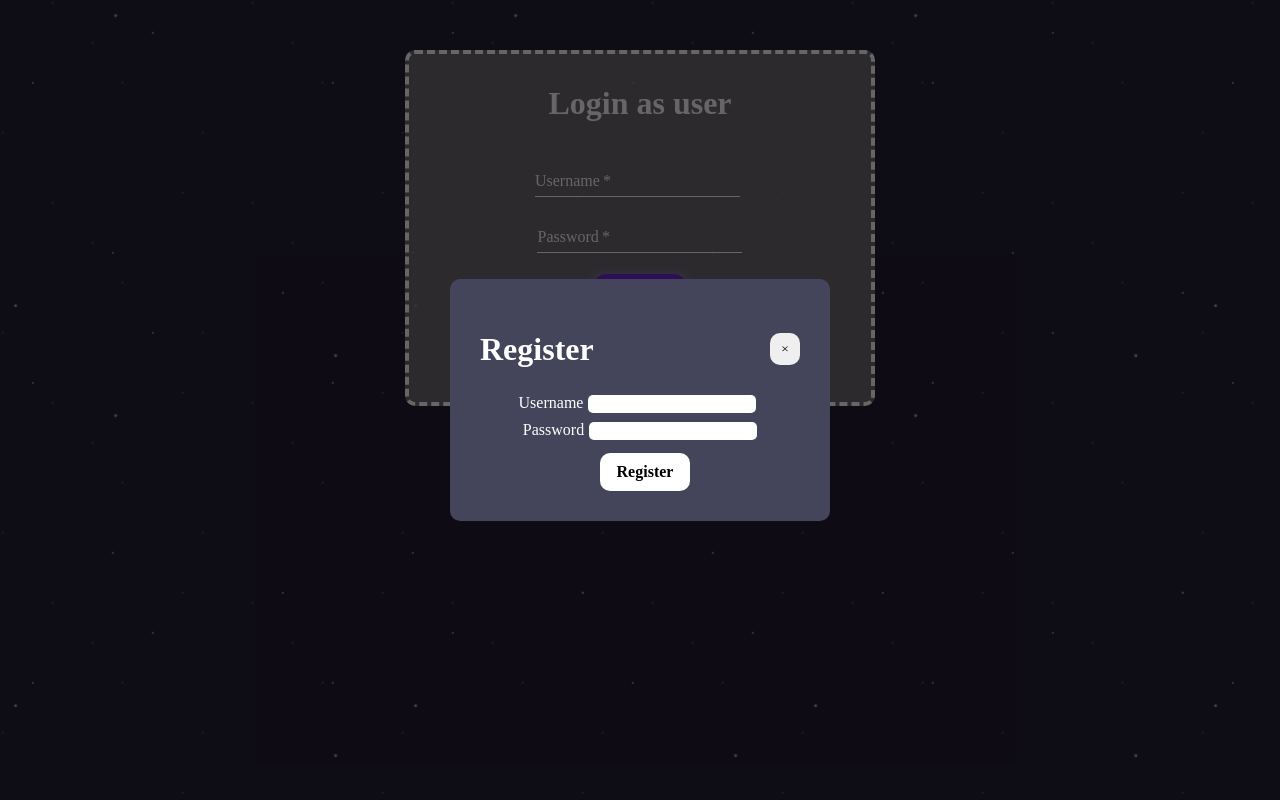
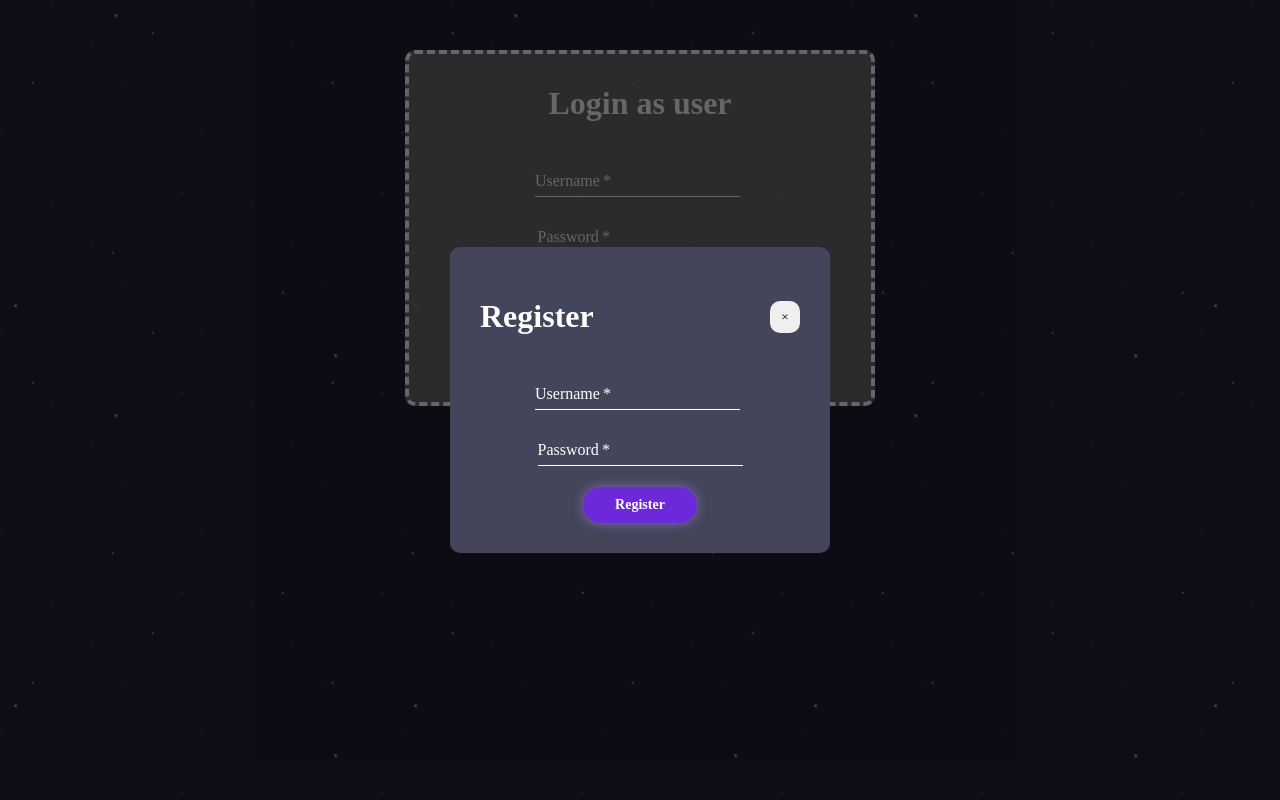
Before and after one commit to PorkkanaRaastin/Event-viewer, a React (Vite) app: page /Login in a window 1280 px wide. Both pictures are taken after a click on the button "Register now!". Built offline with nearby package versions, Linux system fonts and the light colour scheme.

Commit message:
MUI styles

```diff
--- a/components/RegisterModel.jsx
+++ b/components/RegisterModel.jsx
@@ -1,5 +1,8 @@
 import { useState } from 'react'
 import { createPortal } from 'react-dom'
+
+import TextField from '@mui/material/TextField'
+import Button from '@mui/material/Button'
 
 const RegisterModel = ({ onClose }) => {
     const [username, setUsername] = useState('')
@@ -30,6 +33,15 @@ const RegisterModel = ({ onClose }) => {
         }
     }
 
+    const textFieldStyle = {
+        '& .MuiInputLabel-root': { color: 'white' },
+        '& .MuiInputLabel-root.Mui-focused': { color: '#a78bfa' },
+        '& .MuiInput-underline:before': { borderBottomColor: 'white' },
+        '& .MuiInput-underline:hover:not(.Mui-disabled):before': { borderBottomColor: '#a78bfa' },
+        '& .MuiInput-underline:after': { borderBottomColor: '#a78bfa' },
+        '& .MuiInputBase-input': { color: 'white' }
+    }
+
     return createPortal(
         <div className='modelOverlay' onClick={onClose}>
             <div className='modelContent' onClick={(event) => event.stopPropagation()}>
@@ -47,28 +59,48 @@ const RegisterModel = ({ onClose }) => {
                         </div>
                         <form onSubmit={handleSubmit}>
                             <div className='username'>
-                                <label htmlFor="reg-username">Username</label>
-                                <input
-                                    id='reg-username'
-                                    type='text'
+                                <TextField
+                                    label="Username"
+                                    variant="standard"
+                                    id="reg-username"
                                     value={username}
                                     onChange={(event) => setUsername(event.target.value)}
                                     required
+                                    sx={textFieldStyle}
                                 />
                             </div>
                             <div className='password'>
-                                <label htmlFor="reg-password">Password</label>
-                                <input
-                                    id='reg-password'
-                                    type='password'
+                                <TextField
+                                    label="Password"
+                                    variant="standard"
+                                    id="reg-password"
+                                    type="password"
                                     value={password}
                                     onChange={(event) => setPassword(event.target.value)}
                                     required
+                                    sx={textFieldStyle}
                                 />
-                            </div>
+                            </div><br />
 
                             {error && <p style={{ color: 'red' }}>{error}</p>}
-                            <button type='submit' className='registerbtn'>Register</button>
+                            <Button
+                                type="submit"
+                                variant="contained"
+                                sx={{
+                                    backgroundColor: '#6d28d9',
+                                    boxShadow: '0 0 12px rgba(167, 139, 250, 0.6)',
+                                    '&:hover': {
+                                        backgroundColor: '#7c3aed',
+                                        boxShadow: '0 0 18px rgba(167, 139, 250, 0.9)'
+                                    },
+                                    borderRadius: '20px',
+                                    fontWeight: 'bold',
+                                    textTransform: 'none',
+                                    px: 4
+                                }}
+                            >
+                                Register
+                            </Button>
                         </form>
                     </>
                 )}
--- a/components/user_pageComponents.jsx
+++ b/components/user_pageComponents.jsx
@@ -4,6 +4,8 @@ import createEventIcon from '../assets/createEvent.svg'
 import profileIcon from '../assets/profile.svg'
 import eventService from '../src/services/events'
 import registrationService from '../src/services/registrations'
+
+import TextField from '@mui/material/TextField'
 
 const UserProfile = () => {
     const user = JSON.parse(localStorage.getItem('user'))
@@ -86,7 +88,7 @@ const UserPageComponent = ({ events, setEvents }) => {
             return
         }
         try {
-            await registrationService.create({ userId: loggedUser.id, eventId})
+            await registrationService.create({ userId: loggedUser.id, eventId })
             const updated = await eventService.getAll()
             setEvents(updated)
         } catch (error) {
@@ -104,6 +106,15 @@ const UserPageComponent = ({ events, setEvents }) => {
         }
     }
 
+    const textFieldStyle = {
+        '& .MuiInputLabel-root': { color: 'white' },
+        '& .MuiInputLabel-root.Mui-focused': { color: '#a78bfa' },
+        '& .MuiInput-underline:before': { borderBottomColor: 'white' },
+        '& .MuiInput-underline:hover:not(.Mui-disabled):before': { borderBottomColor: '#a78bfa' },
+        '& .MuiInput-underline:after': { borderBottomColor: '#a78bfa' },
+        '& .MuiInputBase-input': { color: 'white' }
+    }
+
     return (
         <div>
             <div className='userHeader'>
@@ -119,16 +130,50 @@ const UserPageComponent = ({ events, setEvents }) => {
                         <button type='button' className='closebtn' onClick={() => setShowForm(false)}>×</button>
 
                         <div>
-                            <input name="name" placeholder='Name' value={newEvent.name} onChange={handleChange} required />
+                            <TextField
+                                label="Name"
+                                variant="standard"
+                                name="name"
+                                value={newEvent.name}
+                                onChange={handleChange}
+                                required
+                                sx={textFieldStyle}
+                            />
                         </div>
                         <div>
-                            <input name="description" placeholder='Description' value={newEvent.description} onChange={handleChange} required />
+                            <TextField
+                                label="Description"
+                                variant="standard"
+                                name="description"
+                                value={newEvent.description}
+                                onChange={handleChange}
+                                required
+                                sx={textFieldStyle}
+                            />
                         </div>
                         <div>
-                            <input name="date" type='date' value={newEvent.date} onChange={handleChange} required />
+                            <TextField
+                                variant="standard"
+                                name="date"
+                                type="date"
+                                value={newEvent.date}
+                                onChange={handleChange}
+                                required
+
+                                sx={textFieldStyle}
+                            />
                         </div>
                         <div>
-                            <input name="location" placeholder='Location' value={newEvent.location} onChange={handleChange} required />
+                            <TextField
+                                label="Location"
+                                variant="standard"
+                                name="location"
+                                placeholder='Location'
+                                value={newEvent.location}
+                                onChange={handleChange}
+                                required
+                                sx={textFieldStyle}
+                            />
                         </div>
                         <button type='submit'>Add</button>
                     </form>
```
Also changed, not shown: 1 other file (tests, documents, lock files or other folders).
